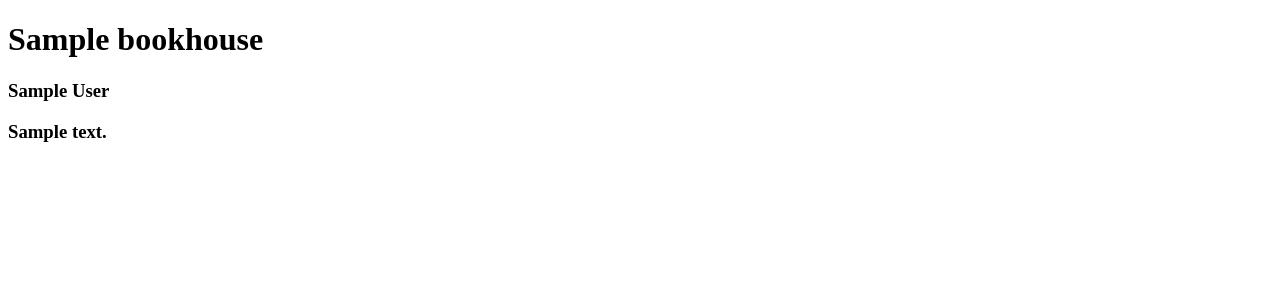
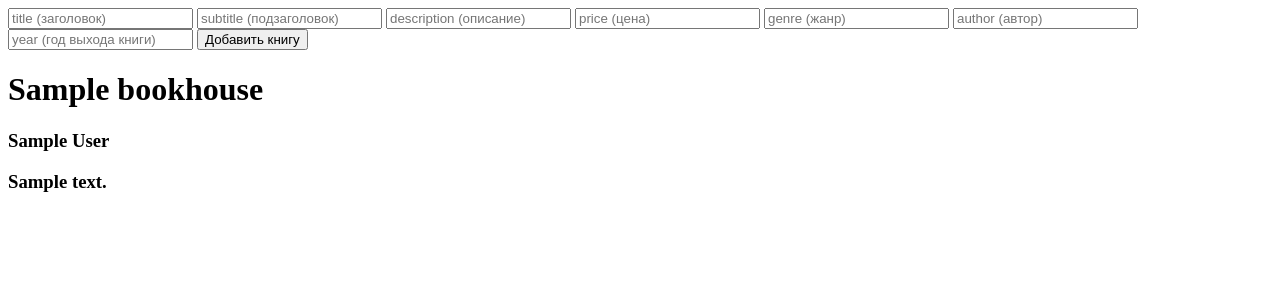
Before and after one commit to Rabia312/todo, a Django app: page /books/ in a window 1280 px wide. Shown: the top 300 px of the page. Run offline with Django 3.2, Linux system fonts and the light colour scheme; tables that the repository leaves empty hold one stand-in row (values such as "Sample post").

Commit message:
added form to the books.html from HW33

```diff
--- a/main/templates/books.html
+++ b/main/templates/books.html
@@ -6,6 +6,21 @@
     <title>Bookhouse</title>
 </head>
 <body>
+
+    <div>
+        <form action="{% url 'add-book' %}" method="POST">
+            {% csrf_token %}
+            <input type="text" placeholder="title (заголовок)" name="book_title">
+            <input type="text" placeholder="subtitle (подзаголовок)" name="book_subtitle">
+            <input type="text" placeholder="description (описание)" name="book_description">
+            <input type="text" placeholder="price (цена)" name="book_price">
+            <input type="text" placeholder="genre (жанр)" name="book_genre">
+            <input type="text" placeholder="author (автор)" name="book_author">
+            <input type="text" placeholder="year (год выхода книги)" name="book_year">
+            <button>Добавить книгу</button>
+        </form>
+    </div>
+
     {% for books in book_list %}
 
         <h1>{{ books.title }}<h1>
--- a/main/views.py
+++ b/main/views.py
@@ -27,3 +27,16 @@ def add_todo(request):
     todo = ToDo(text=text)
     todo.save()
     return redirect(test)
+
+def add_book(request):
+    form = request.POST
+    title = form["book_title"]
+    subtitle = form["book_subtitle"]
+    description = form["book_description"]
+    price = form["book_price"]
+    genre = form["book_genre"]
+    author = form["book_author"]
+    year = form["book_year"]
+    book = Bookhouse(title=title, subtitle=subtitle, description=description, price=price, genre=genre, author=author, year=year)
+    book.save()
+    return redirect(books)
--- a/todo/urls.py
+++ b/todo/urls.py
@@ -15,7 +15,7 @@ Including another URLconf
 """
 from django.contrib import admin
 from django.urls import path
-from main.views import homepage, test, second, homework31, books, add_todo
+from main.views import homepage, test, second, homework31, books, add_todo, add_book
 from django.conf import settings
 from django.conf.urls.static import static
 
@@ -28,5 +28,6 @@ urlpatterns = [
     path("homework31/", homework31, name="homework31"),
     path("books/", books, name="books"),
     path("add_todo/", add_todo, name="add-todo"),
+    path("add_book/", add_book, name="add-book"),
 ]   + static(settings.STATIC_URL, document_root=settings.STATIC_ROOT) \
     + static(settings.MEDIA_URL, document_root=settings.MEDIA_ROOT)
```
